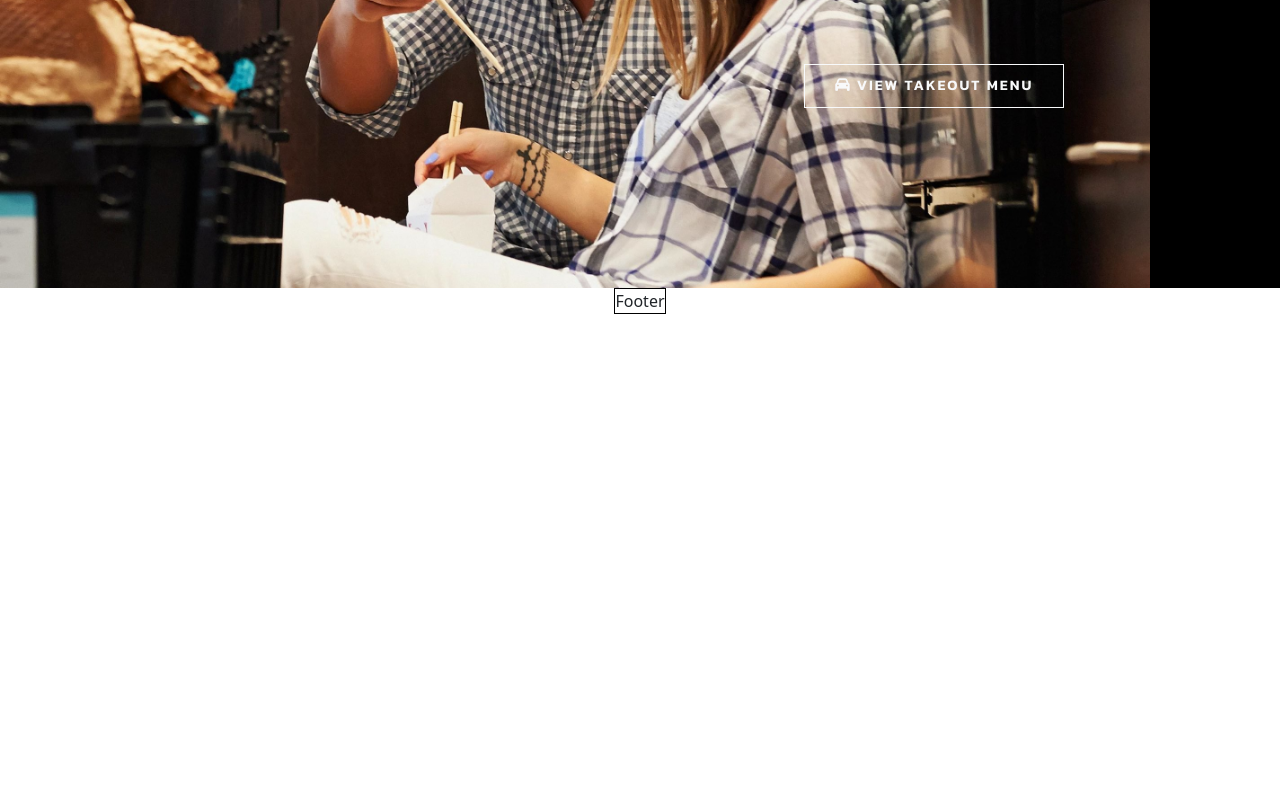
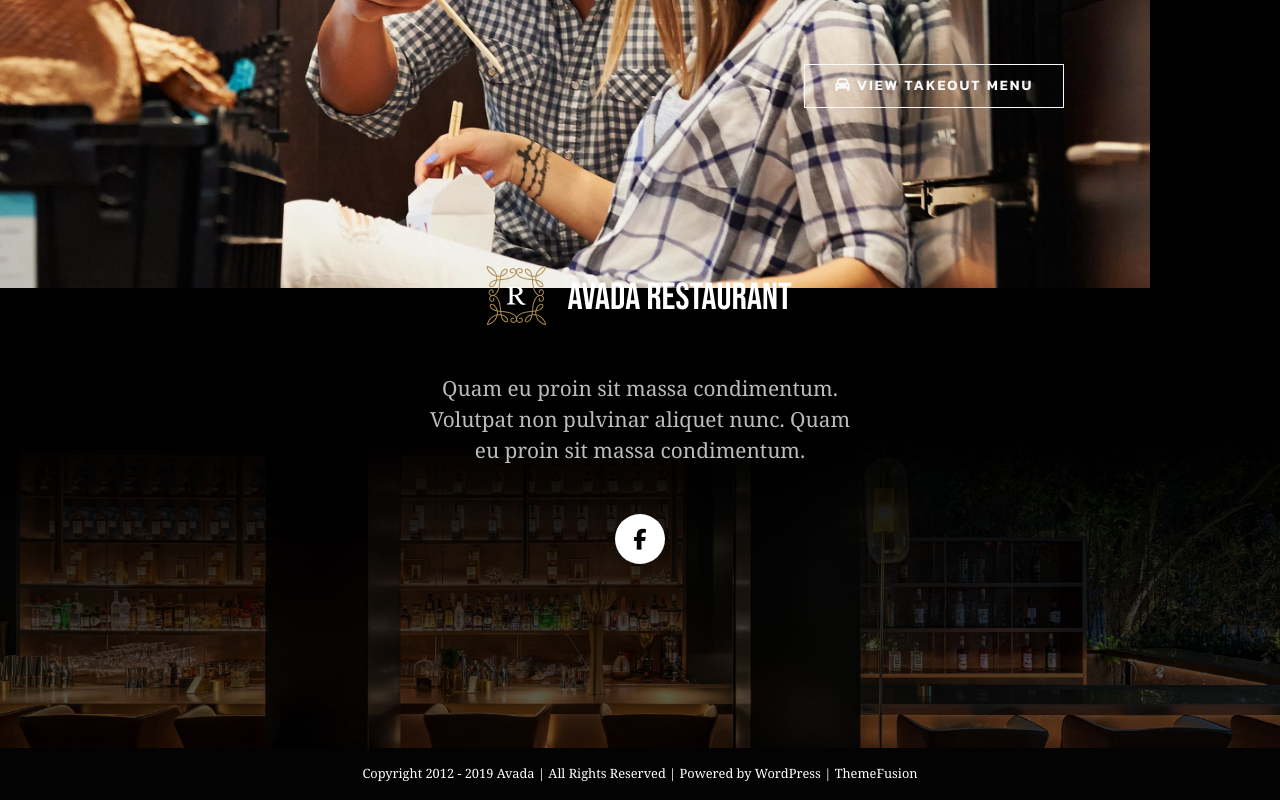
Before and after one commit to Daniele206/proj-html-vuejs, a Vue app: page / in a window 1280 px wide. Shown: the part 4543-5343 px from the top of the page. Before the commit the page ends 4857 px from the top, so only its background shows below. Built offline with nearby package versions, Linux system fonts and the light colour scheme.

Commit message:
[add] 50%footer

```diff
--- a/src/assets/scss/_general.scss
+++ b/src/assets/scss/_general.scss
@@ -16,3 +16,9 @@ img{
 .debug{
   border: 1px solid black;
 }
+
+.d-center{
+  display: flex;
+  align-items: center;
+  justify-content: center;
+}
--- a/src/components/Footer.vue
+++ b/src/components/Footer.vue
@@ -1,13 +1,28 @@
 <script>
+  import { dataBase } from '../data/data';
+
   export default {
-
+    data(){
+      return{
+        dataBase
+      }
+    }
   }
 </script>
 
 
 <template>
-  <footer class="d-flex align-items-center">
-    Footer
+  <footer class="d-flex flex-column justify-content-end align-items-center ">
+    <div class="info-footer d-flex justify-content-end align-items-center  text-center flex-column">
+      <img class="pb-5" src="/public/logo-restaurant.png" alt="">
+      {{ dataBase.footer.text }}
+      <div class="pt-5">
+        <i class="fa-brands fa-facebook-f my_social d-center"></i>
+      </div>
+    </div>
+    <div class="copy d-center">
+      {{ dataBase.footer.copy }}
+    </div>
   </footer>
 </template>
 
@@ -15,8 +30,36 @@
 <style lang="scss" scoped>
   @use '../assets/scss/variables' as *;
 
+  .my_social{
+    background: $my-white;
+    color: $my-black;
+    width: 50px;
+    aspect-ratio: 1;
+    border-radius: 50%;
+    margin-bottom: 11.5rem;
+  }
+
   footer{
-    border: 1px solid black;
+    font-family: Georgia, 'Times New Roman', Times, serif;
+    color: $my-white;
+    background-image: url(/public/footer2x.jpg);
+    width: 100%;
+    aspect-ratio: 20/8;
+    background-size: 100%;
+    background-position: top;
+    background-repeat: no-repeat;
+    .info-footer{
+      height: 90%;
+      font-size: 1.3rem;
+      width: 33%;
+      color: $my-light-gray;
+    }
+    .copy{
+      width: 100%;
+      font-size: .8rem;
+      background-color: $my-black;
+      height: 10%;
+    }
   }
 
 </style>
--- a/src/data/data.js
+++ b/src/data/data.js
@@ -62,7 +62,8 @@ const dataBase= {
 
   },
   footer: {
-
+    text: 'Quam eu proin sit massa condimentum. Volutpat non pulvinar aliquet nunc. Quam eu proin sit massa condimentum.',
+    copy: 'Copyright 2012 - 2019 Avada | All Rights Reserved | Powered by WordPress | ThemeFusion'
   }
 }
 
```
Also changed, not shown: public/footer2x.jpg (added).
